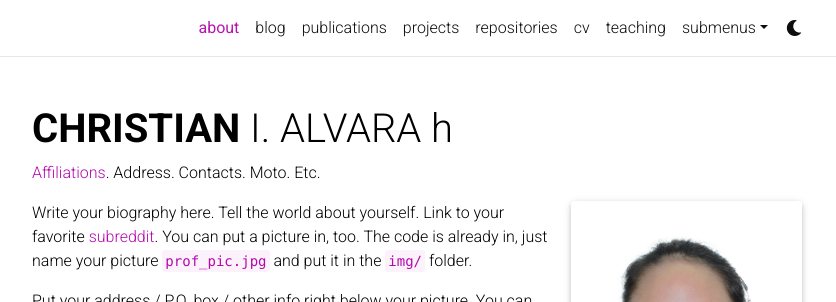
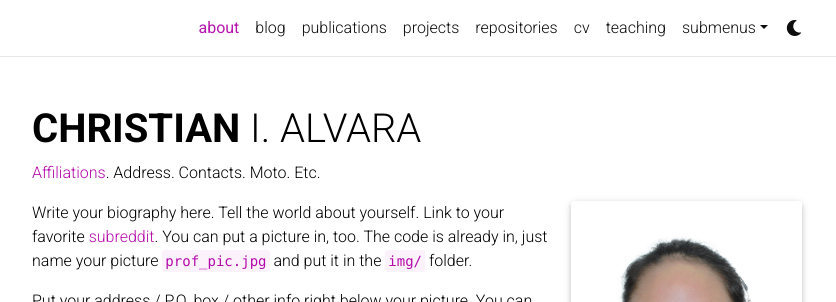
Before and after one commit to ChristianItzel13234/ChristianItzel13234, a Jekyll site: the page built from _pages/about.md, in a window 1280 px wide and 1363 px high, cut to the strip 0-1073 px from the top of the window. Shown: the top 302 px of the strip, without its empty margins (223-1059 px from the left). Built offline with Jekyll 4.4.1, drawn with Linux system fonts in a browser that asks for light colours; full-size pictures stand in for the smaller copies a plugin makes; emoji names are drawn with the system emoji font; comment, search, counter and statistics services are not loaded; a style sheet for code colours, icons or effects is not loaded; some of the changed text lies outside the part shown.

Commit message:
luis
bebe hermoso

```diff
--- a/_config.yml
+++ b/_config.yml
@@ -5,7 +5,7 @@
 title: blank # the website title (if blank, full name will be used instead)
 first_name: CHRISTIAN
 middle_name: I.
-last_name: ALVARA h
+last_name: ALVARA
 email: calvarah001@alumno.uaemex.mx
 description: > # the ">" symbol means to ignore newlines until "footer_text:"
   A simple, whitespace theme for academics. Based on [*folio](https://github.com/bogoli/-folio) design.
```
